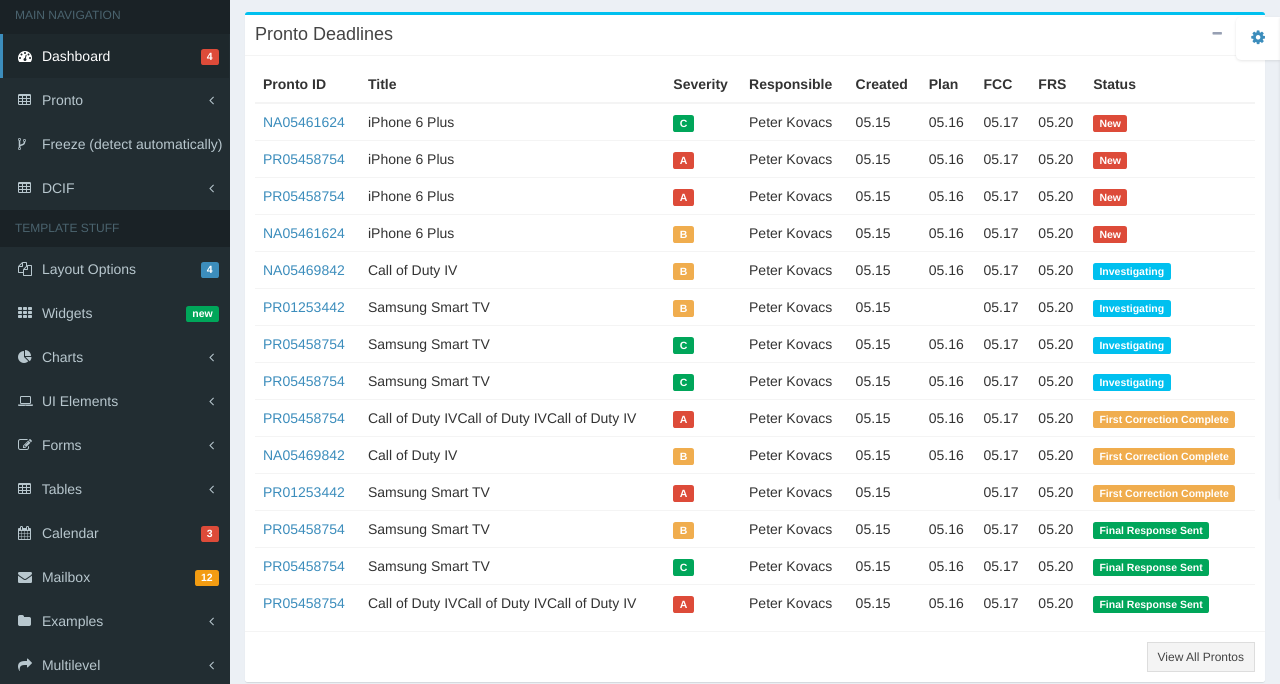
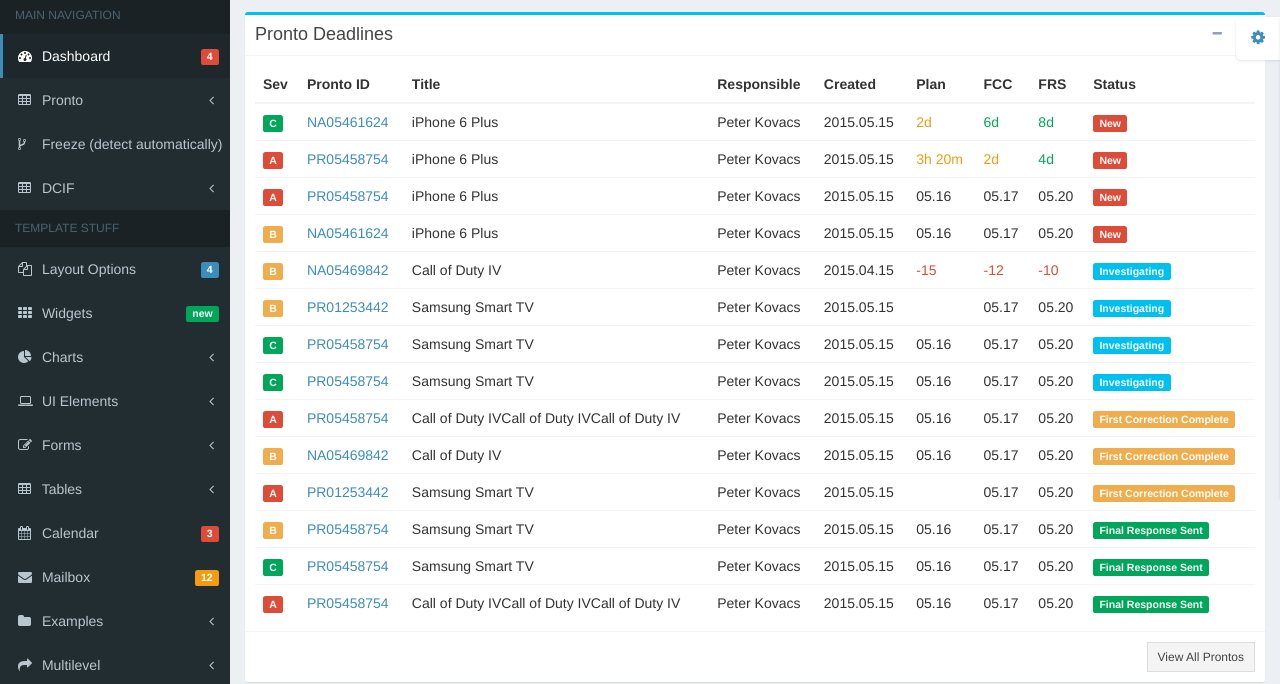
Before and after one commit to weriKK/board, a plain HTML site: page web/site/index.html in a window 1280 px wide. Shown: the part 53-737 px from the top of the page. Drawn offline with nearby package versions, Linux system fonts and the light colour scheme; a web font is replaced by a local one.

Commit message:
Reordered the dashboard table columns and made values easier to read

```diff
--- a/web/site/index.html
+++ b/web/site/index.html
@@ -298,9 +298,9 @@
                     <table class="table table-hover no-margin">
                       <thead>
                         <tr>
+                          <th>Sev</th>
                           <th>Pronto ID</th>
                           <th>Title</th>
-                          <th>Severity</th>
                           <th>Responsible</th>
                           <th>Created</th>
                           <th>Plan</th>
@@ -311,88 +311,88 @@
                       </thead>
                       <tbody>
                         <tr>
+                          <td><span class="label label-success">C</span></td>
                           <td><a href="pages/examples/invoice.html">NA05461624</a></td>
                           <td>iPhone 6 Plus</td>
-                          <td><span class="label label-success">C</span></td>
                           <td>Peter Kovacs</td>
-                          <td>05.15</td>
+                          <td>2015.05.15</td>
+                          <td><span class="text-yellow">2d</span></td>
+                          <td><span class="text-green">6d</span></td>
+                          <td><span class="text-green">8d</span></td>
+                          <td><span class="label label-danger">New</span></td>
+                        </tr>
+                        <tr>
+                          <td><span class="label label-danger">A</span></td>
+                          <td><a href="pages/examples/invoice.html">PR05458754</a></td>
+                          <td>iPhone 6 Plus</td>
+                          <td>Peter Kovacs</td>
+                          <td>2015.05.15</td>
+                          <td><span class="text-yellow">3h 20m</span></td>
+                          <td><span class="text-yellow">2d</span></td>
+                          <td><span class="text-green">4d</span></td>
+                          <td><span class="label label-danger">New</span></td>
+                        </tr>
+                        <tr>
+                          <td><span class="label label-danger">A</span></td>
+                          <td><a href="pages/examples/invoice.html">PR05458754</a></td>
+                          <td>iPhone 6 Plus</td>
+                          <td>Peter Kovacs</td>
+                          <td>2015.05.15</td>
                           <td>05.16</td>
                           <td>05.17</td>
                           <td>05.20</td>
                           <td><span class="label label-danger">New</span></td>
                         </tr>
                         <tr>
-                          <td><a href="pages/examples/invoice.html">PR05458754</a></td>
+                          <td><span class="label label-warning">B</span></td>
+                          <td><a href="pages/examples/invoice.html">NA05461624</a></td>
                           <td>iPhone 6 Plus</td>
-                          <td><span class="label label-danger">A</span></td>
                           <td>Peter Kovacs</td>
-                          <td>05.15</td>
+                          <td>2015.05.15</td>
                           <td>05.16</td>
                           <td>05.17</td>
                           <td>05.20</td>
                           <td><span class="label label-danger">New</span></td>
                         </tr>
                         <tr>
-                          <td><a href="pages/examples/invoice.html">PR05458754</a></td>
-                          <td>iPhone 6 Plus</td>
-                          <td><span class="label label-danger">A</span></td>
+                          <td><span class="label label-warning">B</span></td>
+                          <td><a href="pages/examples/invoice.html">NA05469842</a></td>
+                          <td>Call of Duty IV</td>
                           <td>Peter Kovacs</td>
-                          <td>05.15</td>
-                          <td>05.16</td>
+                          <td>2015.04.15</td>
+                          <td><span class="text-red">-15</span></td>
+                          <td><span class="text-red">-12</span></td>
+                          <td><span class="text-red">-10</span></td>
+                          <td><span class="label label-info">Investigating</span></td>
+                        </tr>
+                        <tr>
+                          <td><span class="label label-warning">B</span></td>
+                          <td><a href="pages/examples/invoice.html">PR01253442</a></td>
+                          <td>Samsung Smart TV</td>
+                          <td>Peter Kovacs</td>
+                          <td>2015.05.15</td>
+                          <td></td>
                           <td>05.17</td>
                           <td>05.20</td>
-                          <td><span class="label label-danger">New</span></td>
+                          <td><span class="label label-info">Investigating</span></td>
                         </tr>
                         <tr>
-                          <td><a href="pages/examples/invoice.html">NA05461624</a></td>
-                          <td>iPhone 6 Plus</td>
-                          <td><span class="label label-warning">B</span></td>
+                          <td><span class="label label-success">C</span></td>
+                          <td><a href="pages/examples/invoice.html">PR05458754</a></td>
+                          <td>Samsung Smart TV</td>
                           <td>Peter Kovacs</td>
-                          <td>05.15</td>
-                          <td>05.16</td>
-                          <td>05.17</td>
-                          <td>05.20</td>
-                          <td><span class="label label-danger">New</span></td>
-                        </tr>
-                        <tr>
-                          <td><a href="pages/examples/invoice.html">NA05469842</a></td>
-                          <td>Call of Duty IV</td>
-                          <td><span class="label label-warning">B</span></td>
-                          <td>Peter Kovacs</td>
-                          <td>05.15</td>
+                          <td>2015.05.15</td>
                           <td>05.16</td>
                           <td>05.17</td>
                           <td>05.20</td>
                           <td><span class="label label-info">Investigating</span></td>
                         </tr>
                         <tr>
-                          <td><a href="pages/examples/invoice.html">PR01253442</a></td>
-                          <td>Samsung Smart TV</td>
-                          <td><span class="label label-warning">B</span></td>
-                          <td>Peter Kovacs</td>
-                          <td>05.15</td>
-                          <td></td>
-                          <td>05.17</td>
-                          <td>05.20</td>
-                          <td><span class="label label-info">Investigating</span></td>
-                        </tr>
-                        <tr>
+                          <td><span class="label label-success">C</span></td>
                           <td><a href="pages/examples/invoice.html">PR05458754</a></td>
                           <td>Samsung Smart TV</td>
-                          <td><span class="label label-success">C</span></td>
                           <td>Peter Kovacs</td>
-                          <td>05.15</td>
-                          <td>05.16</td>
-                          <td>05.17</td>
-                          <td>05.20</td>
-                          <td><span class="label label-info">Investigating</span></td>
-                        </tr>
-                        <tr>
-                          <td><a href="pages/examples/invoice.html">PR05458754</a></td>
-                          <td>Samsung Smart TV</td>
-                          <td><span class="label label-success">C</span></td>
-                          <td>Peter Kovacs</td>
-                          <td>05.15</td>
+                          <td>2015.05.15</td>
                           <td>05.16</td>
                           <td>05.17</td>
                           <td>05.20</td>
@@ -400,66 +400,66 @@
                         </tr>
 
                         <tr>
+                          <td><span class="label label-danger">A</span></td>
                           <td><a href="pages/examples/invoice.html">PR05458754</a></td>
                           <td>Call of Duty IVCall of Duty IVCall of Duty IV</td>
-                          <td><span class="label label-danger">A</span></td>
                           <td>Peter Kovacs</td>
-                          <td>05.15</td>
+                          <td>2015.05.15</td>
                           <td>05.16</td>
                           <td>05.17</td>
                           <td>05.20</td>
                           <td><span class="label label-warning">First Correction Complete</span></td>
                         </tr>
                         <tr>
+                          <td><span class="label label-warning">B</span></td>
                           <td><a href="pages/examples/invoice.html">NA05469842</a></td>
                           <td>Call of Duty IV</td>
-                          <td><span class="label label-warning">B</span></td>
                           <td>Peter Kovacs</td>
-                          <td>05.15</td>
+                          <td>2015.05.15</td>
                           <td>05.16</td>
                           <td>05.17</td>
                           <td>05.20</td>
                           <td><span class="label label-warning">First Correction Complete</span></td>
                         </tr>
                         <tr>
+                          <td><span class="label label-danger">A</span></td>
                           <td><a href="pages/examples/invoice.html">PR01253442</a></td>
                           <td>Samsung Smart TV</td>
-                          <td><span class="label label-danger">A</span></td>
                           <td>Peter Kovacs</td>
-                          <td>05.15</td>
+                          <td>2015.05.15</td>
                           <td></td>
                           <td>05.17</td>
                           <td>05.20</td>
                           <td><span class="label label-warning">First Correction Complete</span></td>
                         </tr>
                         <tr>
+                          <td><span class="label label-warning">B</span></td>
                           <td><a href="pages/examples/invoice.html">PR05458754</a></td>
                           <td>Samsung Smart TV</td>
-                          <td><span class="label label-warning">B</span></td>
                           <td>Peter Kovacs</td>
-                          <td>05.15</td>
+                          <td>2015.05.15</td>
                           <td>05.16</td>
                           <td>05.17</td>
                           <td>05.20</td>
                           <td><span class="label label-success">Final Response Sent</span></td>
                         </tr>
                         <tr>
+                          <td><span class="label label-success">C</span></td>
                           <td><a href="pages/examples/invoice.html">PR05458754</a></td>
                           <td>Samsung Smart TV</td>
-                          <td><span class="label label-success">C</span></td>
                           <td>Peter Kovacs</td>
-                          <td>05.15</td>
+                          <td>2015.05.15</td>
                           <td>05.16</td>
                           <td>05.17</td>
                           <td>05.20</td>
                           <td><span class="label label-success">Final Response Sent</span></td>
                         </tr>
                         <tr>
+                          <td><span class="label label-danger">A</span></td>
                           <td><a href="pages/examples/invoice.html">PR05458754</a></td>
                           <td>Call of Duty IVCall of Duty IVCall of Duty IV</td>
-                          <td><span class="label label-danger">A</span></td>
                           <td>Peter Kovacs</td>
-                          <td>05.15</td>
+                          <td>2015.05.15</td>
                           <td>05.16</td>
                           <td>05.17</td>
                           <td>05.20</td>
```
